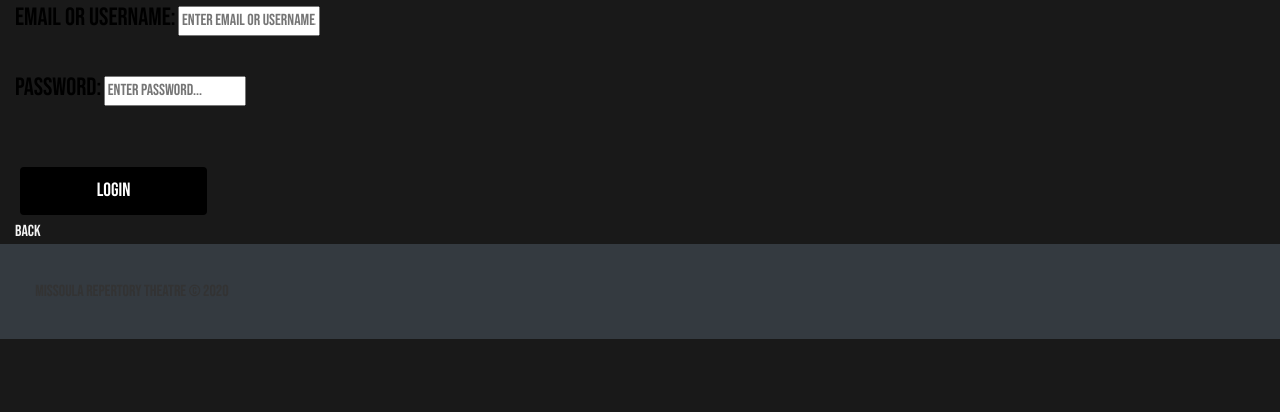
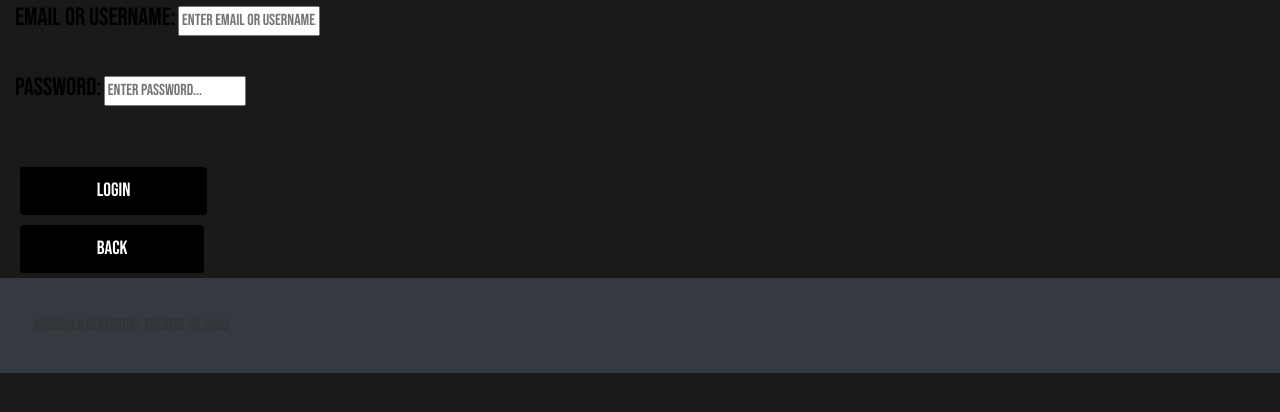
Before and after one commit to sbuff25/Zombie-Toughts-Repo, a PHP site: page /Admin/LoginPage in a window 1280 px wide. Shown: the part 143-555 px from the top of the page. Run offline with PHP 8.4, Linux system fonts and the light colour scheme; some libraries are stand-ins or nearby versions.

Commit message:
Adjust form style

```diff
--- a/Admin/LoginPage.php
+++ b/Admin/LoginPage.php
@@ -72,7 +72,7 @@
                     <br>
                     <button type='submit' name='submitLogin' class='btn'>Login</button>
                 </form>
-                <a href="javascript:history.back()" class='button'>Back</a>
+                <a href="javascript:history.back()" class='btn' role='button'>Back</a>
             </div>
         </div>
 
```
